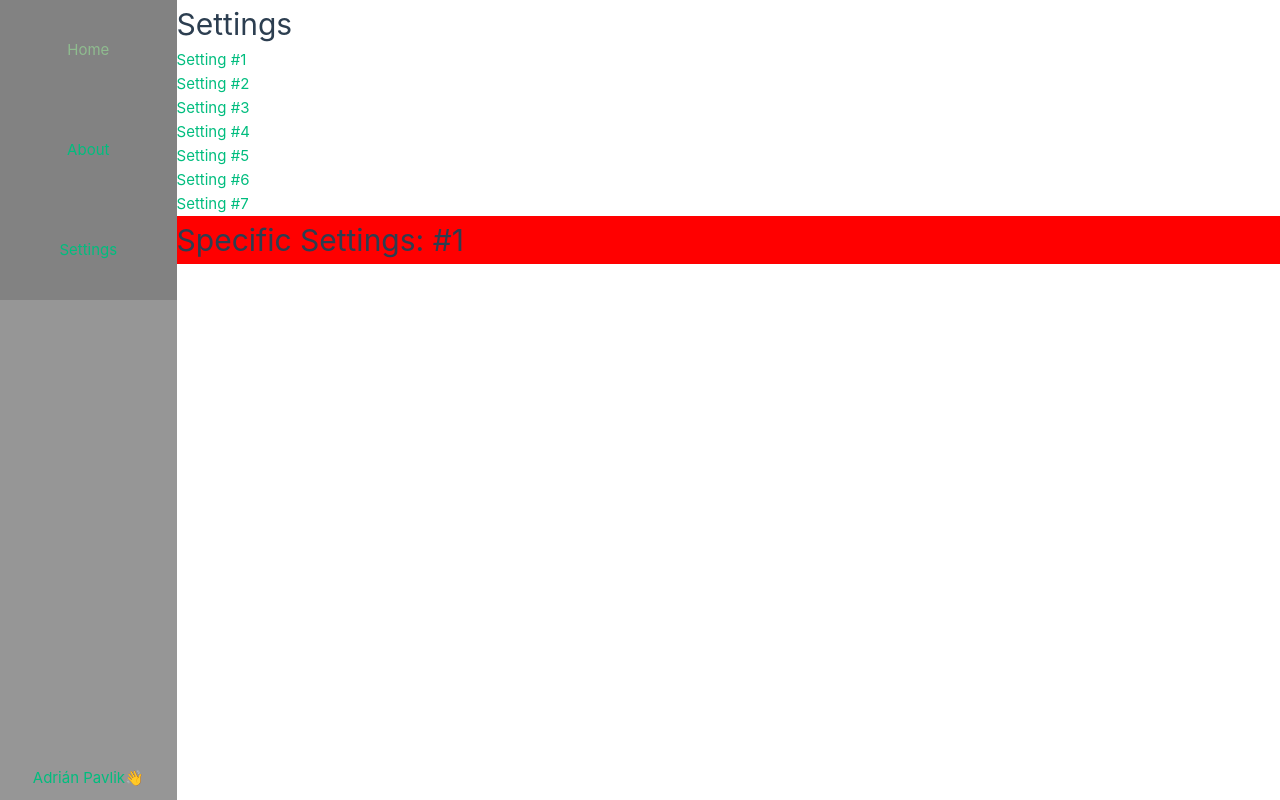
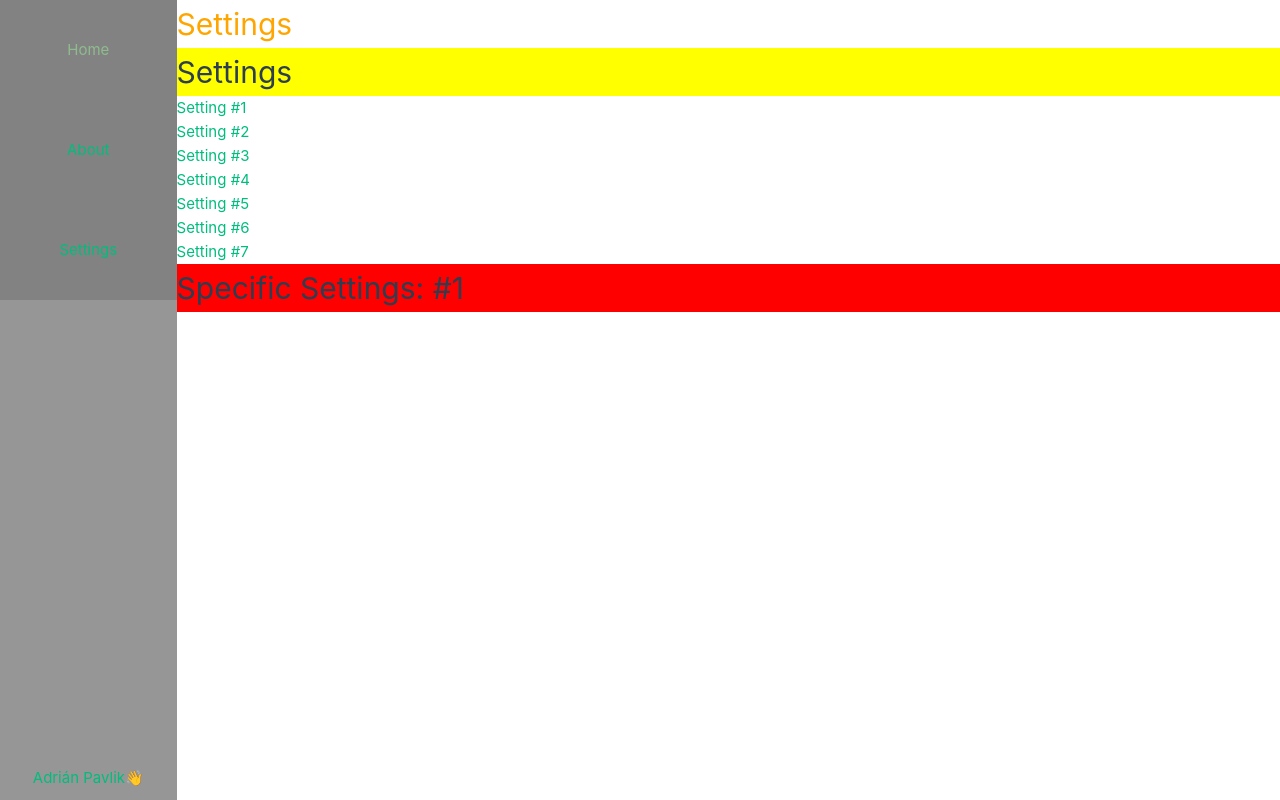
Before and after one commit to AdrianPavlik/VUEJS-Course, a Vue app: page /settings/1 in a window 1280 px wide. Built offline with nearby package versions, Linux system fonts and the light colour scheme.

Commit message:
Directives

```diff
--- /dev/null
+++ b/src/directives/CustomColor.vue
@@ -0,0 +1,11 @@
+<script>
+export const CustomColor = (el, binding) => {
+     console.log(el)
+     console.log(binding)
+     const defaultColorA = "grey";
+     const color = binding.value || defaultColorA;
+     el.style.backgroundColor = color;
+}
+
+export default CustomColor;
+</script>
--- a/src/directives/orange.js
+++ b/src/directives/orange.js
@@ -0,0 +1,3 @@
+export const orange = (el) => {
+     el.style.color = "orange"
+};
--- a/src/main.js
+++ b/src/main.js
@@ -2,9 +2,12 @@ import { createApp } from 'vue'
 import App from './App.vue'
 
 import './assets/main.css'
+import { orange } from './directives/Orange'
+import { CustomColor } from "./directives/CustomColor.vue"
 import router from './router' //plugin
 
 const app = createApp(App)
-
+app.directive('orange', orange)
+app.directive('customColor', CustomColor)
 app.use(router)
 app.mount('#app')
--- a/src/views/SettingsComponent.vue
+++ b/src/views/SettingsComponent.vue
@@ -1,6 +1,7 @@
 <template>
      <div>
-          <h1>Settings</h1>
+          <h1 v-orange>Settings</h1>
+          <h1 v-customColor="'yellow'">Settings</h1>
           <div v-for="i in [1, 2, 3, 4, 5, 6, 7]" :key="i">
                <RouterLink :to="{ name: 'SpecificSettings', params: { id: i } }">Setting #{{ i }}</RouterLink>
           </div>
```
